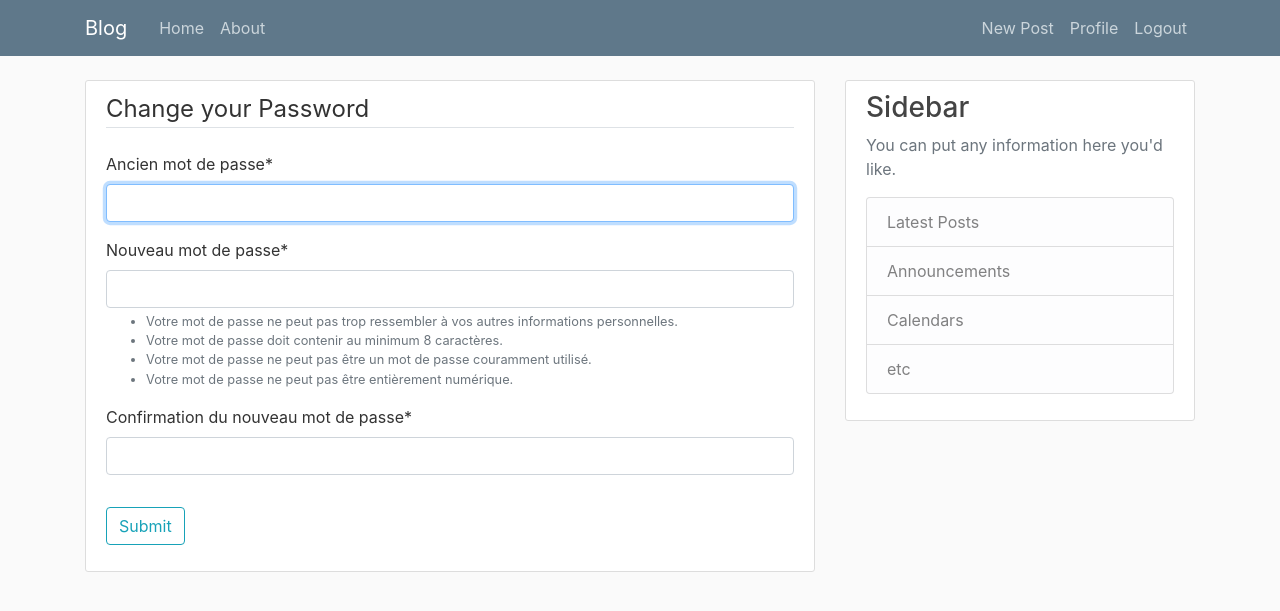
After one commit to Tony380/blog, a Django app: page /users/change_password in a window 1280 px wide. The commit adds this page. Shown: the top 611 px of the page. Run offline with Django 3.2, Linux system fonts and the light colour scheme; the visitor is signed in with stand-in values (Sample User, id 1); some libraries are stand-ins or nearby versions.

Commit message:
Change password manually

```diff
--- /dev/null
+++ b/users/templates/users/password.html
@@ -0,0 +1,16 @@
+{% extends "base.html" %}
+{% load crispy_forms_tags %}
+{% block content %}
+    <div class="content-section">
+        <form method="POST">
+            {% csrf_token %}
+            <fieldset class="form-group">
+                <legend class="border-bottom mb-4">Change your Password</legend>
+                {{ form|crispy }}
+            </fieldset>
+            <div class="form-group">
+                <button class="btn btn-outline-info" type="submit">Submit</button>
+            </div>
+        </form>
+    </div>
+{% endblock %}
--- a/users/templates/users/profile.html
+++ b/users/templates/users/profile.html
@@ -21,7 +21,9 @@
           </fieldset>
           <div class="form-group">
               <button class="btn btn-outline-info" type="submit">Update</button>
+              <a class="btn btn-outline-info" href="{% url 'users:change_password' %}">Change your password</a>
           </div>
       </form>
     </div>
+
 {% endblock content %}
--- a/users/urls.py
+++ b/users/urls.py
@@ -1,5 +1,5 @@
 from django.urls import path
-from .views import register, profile, Login, logout_view
+from .views import register, profile, Login, logout_view, PasswordView
 
 
 urlpatterns = [
@@ -7,7 +7,7 @@ urlpatterns = [
     path('login', Login.as_view(template_name='users/login.html'), name='login'),
     path('logout', logout_view, name='logout'),
     path('profile', profile, name='profile'),
-
+    path('change_password', PasswordView.as_view(), name='change_password')
 ]
 
 app_name = 'users'
--- a/users/views.py
+++ b/users/views.py
@@ -1,9 +1,10 @@
 from django.shortcuts import render, redirect
 from .forms import RegisterForm, UserUpdateForm, ProfileUpdateForm
+from django.contrib.auth.mixins import LoginRequiredMixin
 from django.contrib import messages
 from django.contrib.auth import login, logout, authenticate, get_user
 from django.contrib.auth.decorators import login_required
-from django.contrib.auth.views import LoginView, LogoutView
+from django.contrib.auth.views import LoginView, LogoutView, PasswordChangeView
 from django.contrib.messages.views import SuccessMessageMixin
 from .models import Profile
 
@@ -60,3 +61,9 @@ def logout_view(request):
     logout(request)
     messages.success(request, f"Good bye {user.username}! You have been logged out successfully!")
     return redirect('/')
+
+
+class PasswordView(SuccessMessageMixin, PasswordChangeView):
+    template_name = 'users/password.html'
+    success_url = 'profile'
+    success_message = "Votre mot de passe a été modifié avec succès !"
```
